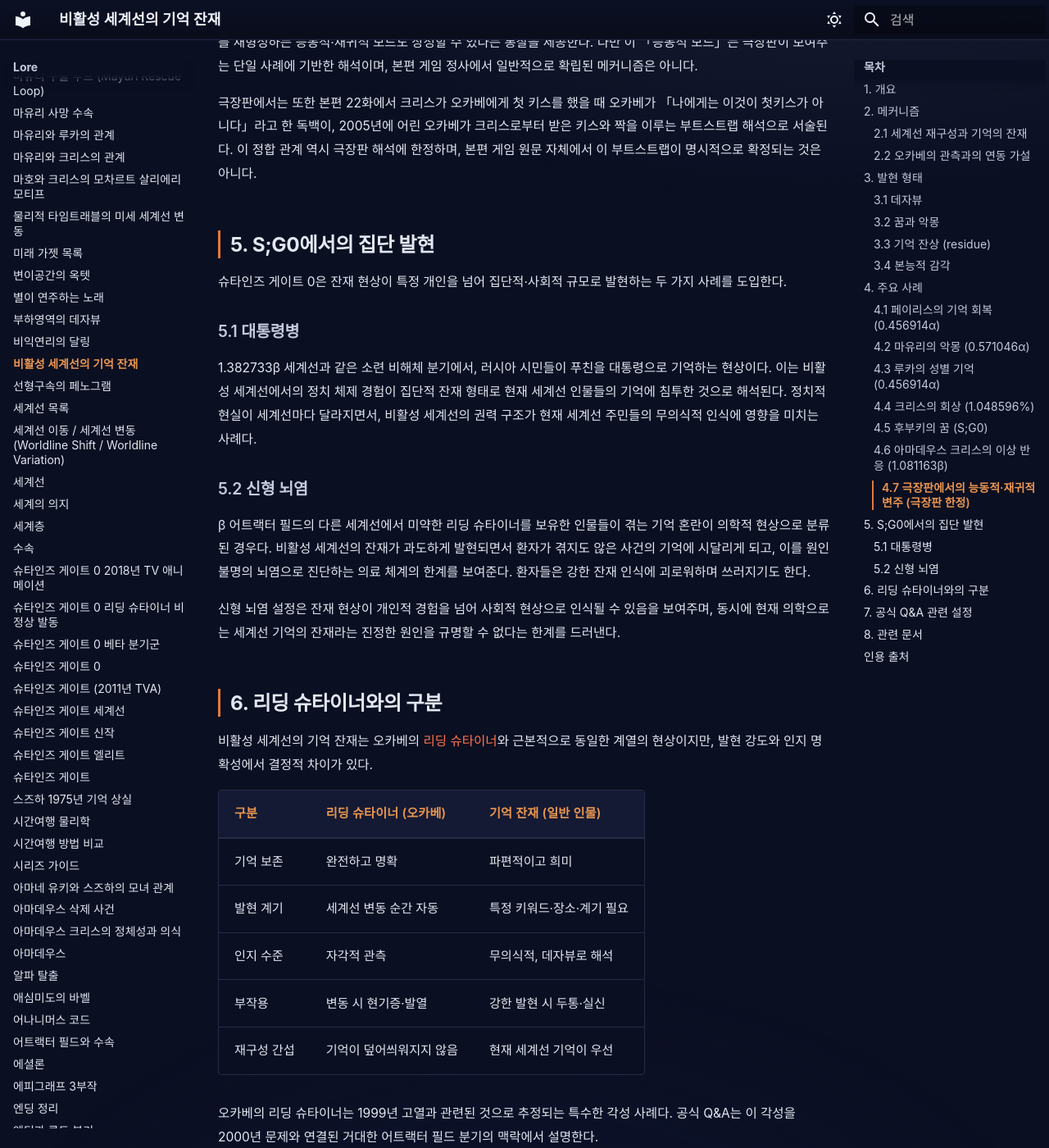
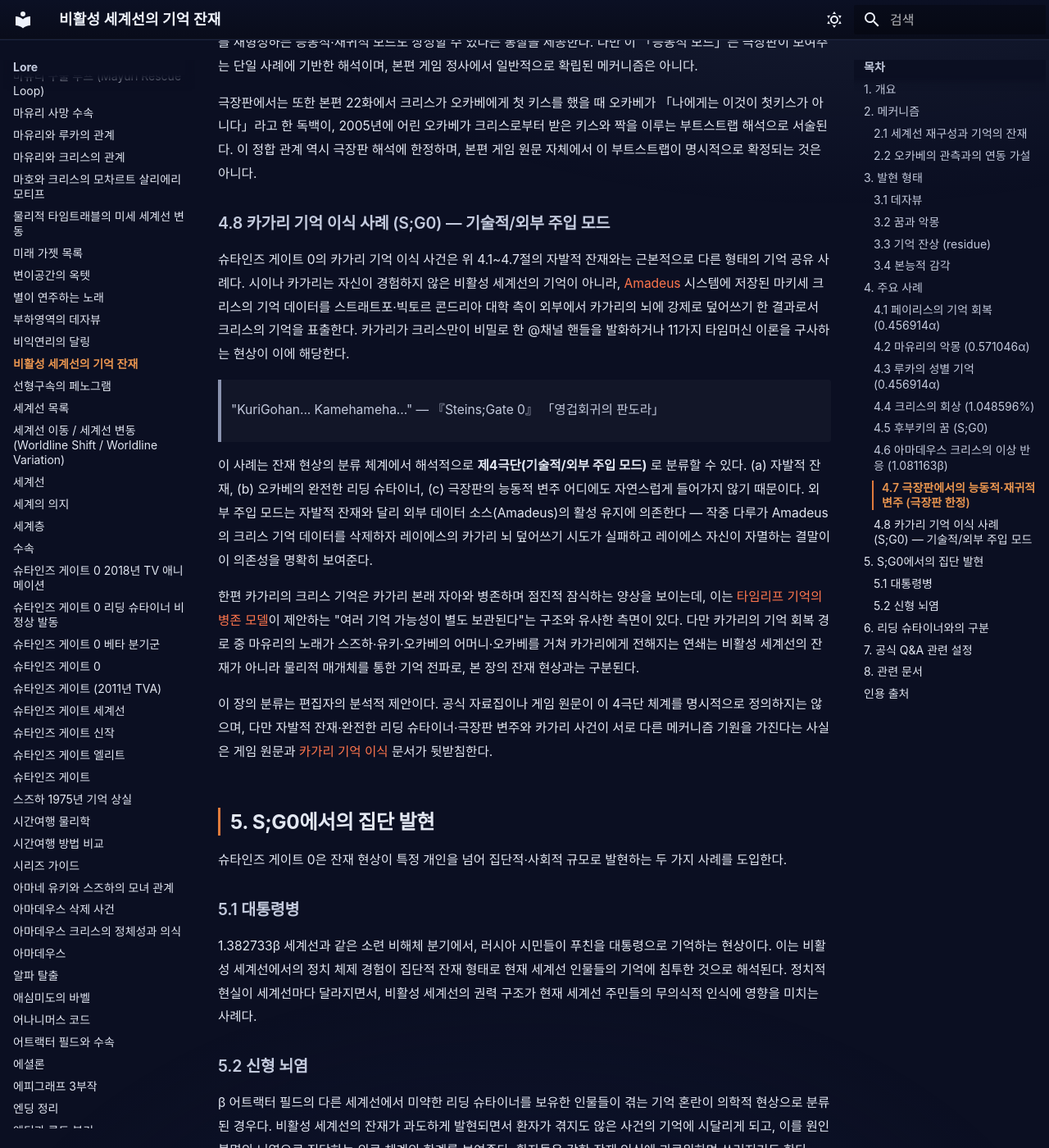
Before and after one commit to sgwiki/sgwiki.github.io, an MkDocs documentation site: the page built from wiki/lore/비활성-세계선의-기억-잔재.md, in a window 1280 px wide and 1400 px high, scrolled down 4475 px. Shown: the whole window at 82% size. Built offline with MkDocs 1.6.1 and Material for MkDocs 9.7.7, drawn with Linux system fonts in a browser that asks for light colours; some web fonts are replaced; some of the changed text lies outside the part shown.

Commit message:
fix(wiki): 비활성-세계선의-기억-잔재 — P10 033fb96b 패치 적용

```diff
--- a/wiki/lore/비활성-세계선의-기억-잔재.md
+++ b/wiki/lore/비활성-세계선의-기억-잔재.md
@@ -100,6 +100,18 @@ description: "비활성 세계선의 기억 잔재는 슈타인즈 게이트 세
 
 극장판에서는 또한 본편 22화에서 크리스가 오카베에게 첫 키스를 했을 때 오카베가 「나에게는 이것이 첫키스가 아니다」라고 한 독백이, 2005년에 어린 오카베가 크리스로부터 받은 키스와 짝을 이루는 부트스트랩 해석으로 서술된다. 이 정합 관계 역시 극장판 해석에 한정하며, 본편 게임 원문 자체에서 이 부트스트랩이 명시적으로 확정되는 것은 아니다.
 
+### 4.8 카가리 기억 이식 사례 (S;G0) — 기술적/외부 주입 모드
+
+슈타인즈 게이트 0의 카가리 기억 이식 사건은 위 4.1~4.7절의 자발적 잔재와는 근본적으로 다른 형태의 기억 공유 사례다. 시이나 카가리는 자신이 경험하지 않은 비활성 세계선의 기억이 아니라, [Amadeus](아마데우스.md) 시스템에 저장된 마키세 크리스의 기억 데이터를 스트래트포·빅토르 콘드리아 대학 측이 외부에서 카가리의 뇌에 강제로 덮어쓰기 한 결과로서 크리스의 기억을 표출한다. 카가리가 크리스만이 비밀로 한 @채널 핸들을 발화하거나 11가지 타임머신 이론을 구사하는 현상이 이에 해당한다.
+
+> "KuriGohan... Kamehameha..." — 『Steins;Gate 0』 「영겁회귀의 판도라」
+
+이 사례는 잔재 현상의 분류 체계에서 해석적으로 **제4극단(기술적/외부 주입 모드)** 로 분류할 수 있다. (a) 자발적 잔재, (b) 오카베의 완전한 리딩 슈타이너, (c) 극장판의 능동적 변주 어디에도 자연스럽게 들어가지 않기 때문이다. 외부 주입 모드는 자발적 잔재와 달리 외부 데이터 소스(Amadeus)의 활성 유지에 의존한다 — 작중 다루가 Amadeus의 크리스 기억 데이터를 삭제하자 레이에스의 카가리 뇌 덮어쓰기 시도가 실패하고 레이에스 자신이 자멸하는 결말이 이 의존성을 명확히 보여준다.
+
+한편 카가리의 크리스 기억은 카가리 본래 자아와 병존하며 점진적 잠식하는 양상을 보이는데, 이는 [타임리프 기억의 병존 모델](타임리프-기억-병존-모델.md)이 제안하는 "여러 기억 가능성이 별도 보관된다"는 구조와 유사한 측면이 있다. 다만 카가리의 기억 회복 경로 중 마유리의 노래가 스즈하·유키·오카베의 어머니·오카베를 거쳐 카가리에게 전해지는 연쇄는 비활성 세계선의 잔재가 아니라 물리적 매개체를 통한 기억 전파로, 본 장의 잔재 현상과는 구분된다.
+
+이 장의 분류는 편집자의 분석적 제안이다. 공식 자료집이나 게임 원문이 이 4극단 체계를 명시적으로 정의하지는 않으며, 다만 자발적 잔재·완전한 리딩 슈타이너·극장판 변주와 카가리 사건이 서로 다른 메커니즘 기원을 가진다는 사실은 게임 원문과 [카가리 기억 이식](카가리-기억-이식.md) 문서가 뒷받침한다.
+
 ## 5. S;G0에서의 집단 발현
 
 슈타인즈 게이트 0은 잔재 현상이 특정 개인을 넘어 집단적·사회적 규모로 발현하는 두 가지 사례를 도입한다.
@@ -136,7 +148,7 @@ description: "비활성 세계선의 기억 잔재는 슈타인즈 게이트 세
 
 여기서 말하는 R 세계선은 슈타인즈 게이트 세계선과 **0.000001% 다이버전스 차이**의 인접 세계선으로, 마유리와 크리스가 모두 사망하지 않는 「슈타인즈 게이트 이외의 유일한」 세계선이다(극장판 해석). 오카베의 리딩 슈타이너가 지나온 세계선들의 기억으로 과부하에 걸리면 슈타인즈 게이트 관측이 불안정해져, 이 R 세계선과 무의식적으로 오가게 된다. 이는 잔재(과거 세계선 기억)가 누적될 때 관측자 자체의 현실감이 흔들릴 수 있음을 보여주는 한계 사례다. R 세계선 메커니즘은 극장판 한정 서술이며 본편 게임에서는 명시되지 않는다.
 
-정리하면, 잔재 현상은 (a) 일반 인물의 무의식적 발현, (b) 오카베의 완전한 리딩 슈타이너, (c) 극장판이 보여주는 능동적·재귀적 변주라는 최소 세 극단의 스펙트럼으로 이해할 수 있다. (c)는 극장판 해석에 한정된 특례이므로, 본편 게임 정사 위에서는 (a)와 (b)의 스펙트럼이 기본 골격이다.
+정리하면, 잔재 현상과 인접한 기억 공유 메커니즘은 (a) 일반 인물의 무의식적 발현, (b) 오카베의 완전한 리딩 슈타이너, (c) 극장판이 보여주는 능동적·재귀적 변주, 그리고 (d) 카가리 기억 이식이 보여주는 기술적/외부 주입 모드(4.8절)라는 4극단의 스펙트럼으로 이해할 수 있다. (c)는 극장판 해석에 한정된 특례이고, (d)는 S;G0의 비활성 세계선 기원이 아닌 외부 기술 강제 발현이라는 점에서 (a)(b)와 구분되나 모두 '세계선 간 기억 공유 현상의 스펙트럼'에 포함된다. 본편 게임 정사 위에서는 (a)와 (b)의 스펙트럼이 기본 골격이다.
 
 ## 7. 공식 Q&A 관련 설정
 
@@ -155,6 +167,7 @@ description: "비활성 세계선의 기억 잔재는 슈타인즈 게이트 세
 ## 8. 관련 문서
 
 - [리딩 슈타이너](리딩-슈타이너.md) — 오카베 린타로의 완전한 세계선 기억 보존 능력
+- [카가리 기억 이식](카가리-기억-이식.md) — 외부 기술에 의한 강제 기억 주입 사례 (4.8절)
 - [슈타인즈 게이트 0에서의 리딩 슈타이너 비정상 발동 사례](슈타인즈-게이트-0-리딩-슈타이너-비정상-발동.md)
 - [극장판 부하영역의 데자뷰](부하영역의-데자뷰.md) — 크리스의 잔재 발현이 핵심 전개
 - [타임리프 기억의 병존 모델](타임리프-기억-병존-모델.md) — 잔재의 저장 메커니즘 이론
```
